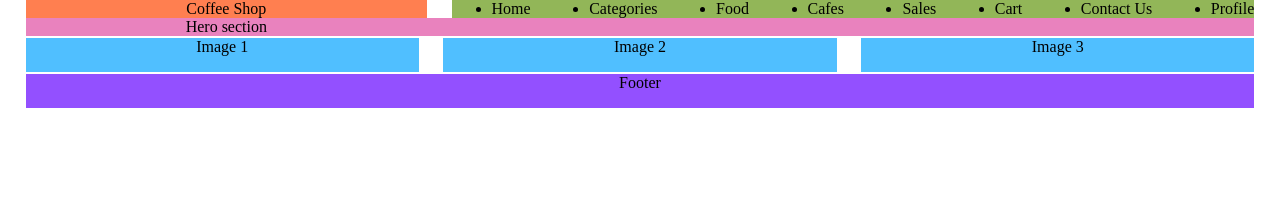
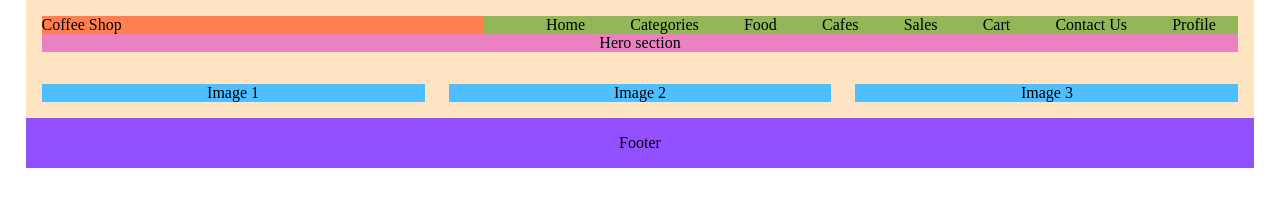
Before and after one commit to ARodriguezHacks/coffee-shop-grid, a plain HTML site: page index.html in a window 1280 px wide. Drawn offline with Linux system fonts and the light colour scheme.

Commit message:
Add background colors

```diff
--- a/index.html
+++ b/index.html
@@ -7,9 +7,12 @@
     <link rel="stylesheet" href="./styles.css" />
   </head>
   <body>
-    <header class="header">
+    <div class="wrapper">
+      <header class="header header-grid">
         <nav class="nav nav-grid">
-        <div style="background-color: coral">Coffee Shop</div>
+          <div class="nav-logo" style="background-color: coral">
+            Coffee Shop
+          </div>
           <ul class="nav-list" style="background-color: rgb(146, 182, 88)">
             <li>Home</li>
             <li>Categories</li>
@@ -21,11 +24,14 @@
             <li>Profile</li>
           </ul>
         </nav>
-      <div class="hero-grid" style="background-color: rgb(233, 130, 190)">
+        <div
+          class="hero hero-grid"
+          style="background-color: rgb(233, 130, 190)"
+        >
           Hero section
         </div>
       </header>
-    <main class="main grid-container">
+      <main class="main main-grid">
         <div style="background-color: rgb(80, 191, 255)">Image 1</div>
         <div style="background-color: rgb(80, 191, 255)">Image 2</div>
         <div style="background-color: rgb(80, 191, 255)">Image 3</div>
@@ -33,5 +39,6 @@
       <footer class="footer" style="background-color: rgb(147, 80, 255)">
         Footer
       </footer>
+    </div>
   </body>
 </html>
--- a/styles.css
+++ b/styles.css
@@ -1,5 +1,10 @@
-* {
+html {
   box-sizing: border-box;
+}
+*,
+*:before,
+*:after {
+  box-sizing: inherit;
 }
 
 body {
@@ -7,40 +12,64 @@ body {
   padding: 0 2%;
 }
 
-@media (min-width: 900px) {
-  body {
+li {
+  list-style: none;
+}
+
+@media (min-width: 426px) {
+  .wrapper {
     display: grid;
-    grid-template-rows: repeat(3, 2fr);
-    row-gap: 2%;
+    background-color: #eec4e5;
   }
+
+  .header {
+    grid-row: 1/3;
+    background-color: bisque;
+    padding: 16px;
+  }
+
+  /* .hero {
+    background-image: url("./images/fancy-coffee.jpg");
+    background-repeat: no-repeat;
+  } */
+
   .nav-grid {
     display: grid;
-    grid-template-columns: 1fr 2fr;
+    /* grid-template-columns: 1fr 2fr;
+    gap: 2%; */
+  }
+  .nav-logo {
+    grid-column: 1/2;
+  }
+  .nav-list {
+    grid-column: 2/3;
+    display: flex;
+    margin: 0;
+    justify-content: space-around;
+  }
+
+  .main-grid {
+    display: grid;
+    grid-row: 3/4;
+    background-color: bisque;
+    padding: 16px;
+    grid-template-columns: 1fr 1fr 1fr;
     gap: 2%;
   }
-  .nav-list {
-    display: flex;
-    margin: 0;
-    justify-content: space-between;
-  }
 
-  .hero-grid {
-    display: grid;
-    grid-template-columns: 1fr 2fr;
-    gap: 2%;
-  }
-  .grid-container {
-    display: grid;
-    grid-template-columns: 1fr 1fr 1fr;
-    gap: 2%;
-    /* grid-template-rows: 1fr 1fr 1fr; */
-  }
-
-  .grid-container > div {
+  .main-grid > div {
     text-align: center;
   }
-  .header,
+  .hero,
   .footer {
     text-align: center;
   }
+
+  .footer {
+    padding: 16px;
+    grid-row: 4/5;
+  }
 }
+
+@media (min-width: 900px) {
+}
```
Also changed, not shown: images/fancy-coffee.jpg (added), 1 other file. Lines whose indentation alone changed are shown as unchanged.
